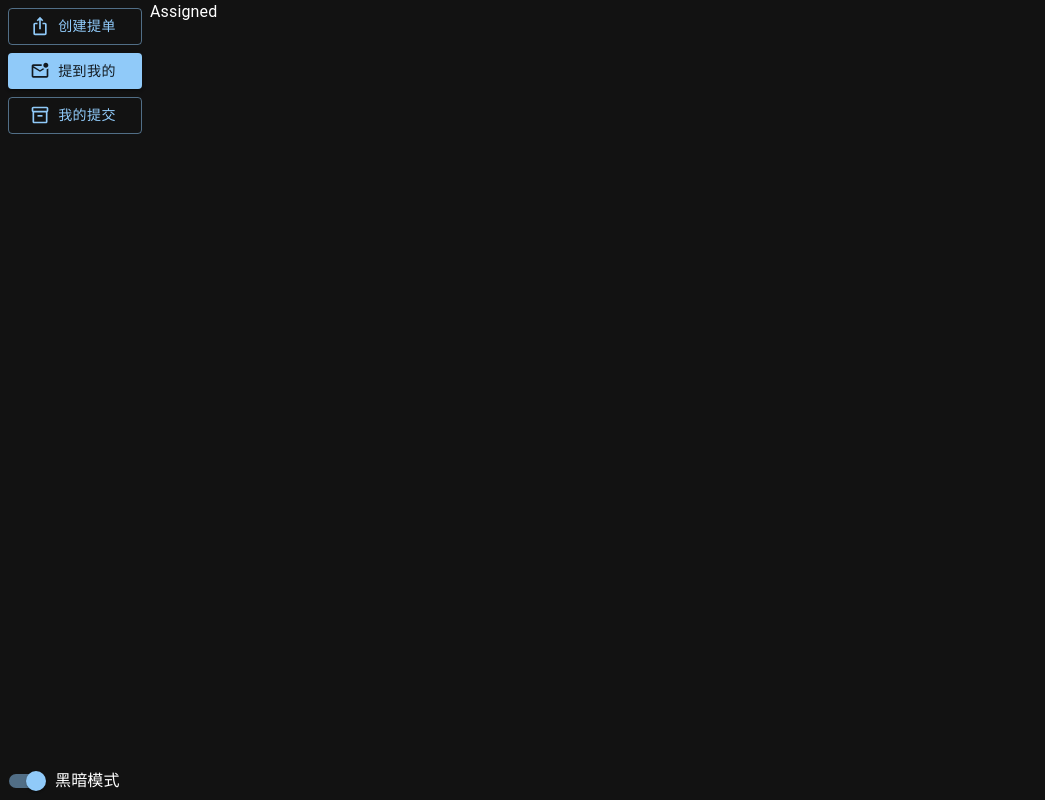
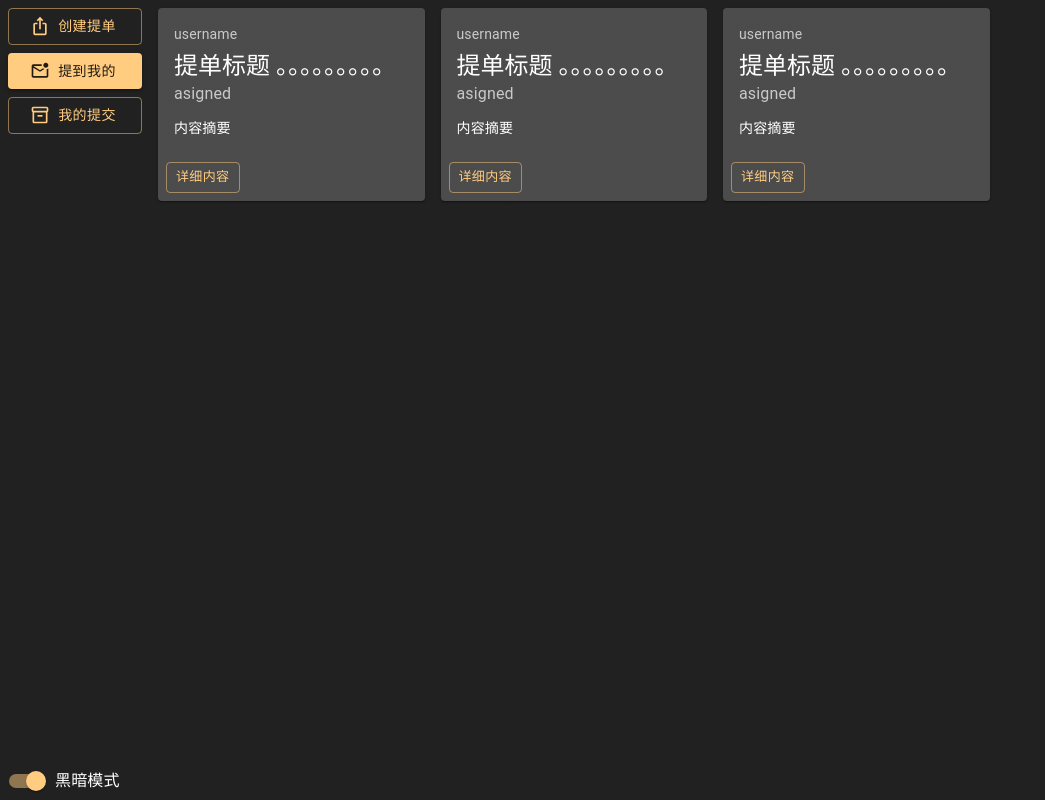
Before and after one commit to Pylogmon/committer-tauri, a React (Vite) app: page /assigned in a window 1280 px wide. Shown: the whole page, without its empty margins (0-1045 px from the left). Built offline with nearby package versions, Linux system fonts and the light colour scheme.

Commit message:
feat: 定义亮暗主题

```diff
--- a/src/App.jsx
+++ b/src/App.jsx
@@ -1,22 +1,21 @@
 import { useState } from 'react';
-import { ThemeProvider, createTheme } from '@mui/material/styles';
+import { ThemeProvider } from '@mui/material/styles';
 import CssBaseline from '@mui/material/CssBaseline';
 import { Grid, Switch, FormControlLabel, Box } from "@mui/material";
+import { appWindow, LogicalSize } from "@tauri-apps/api/window";
 import { useRoutes } from "react-router-dom";
 import SideBar from "./components/SideBar";
 import routes from "./Routes";
-import { appWindow, LogicalSize } from "@tauri-apps/api/window";
+import DarkTheme from './Themes/DarkTheme';
+import LightTheme from './Themes/LightTheme';
 
 export default function App() {
   appWindow.setMinSize(new LogicalSize(600, 500))
   const [mode, setMode] = useState(true)
   const page = useRoutes(routes);
-  const darkTheme = createTheme({
-    palette: { mode: mode ? 'dark' : 'light' }
-  });
 
   return (
-    <ThemeProvider theme={darkTheme}>
+    <ThemeProvider theme={mode ? DarkTheme : LightTheme}>
       <CssBaseline />
       <Grid sx={{ height: '100vh' }} container spacing={0}>
         <Grid item sx={{ width: '150px' }}>
--- /dev/null
+++ b/src/Themes/DarkTheme.jsx
@@ -0,0 +1,15 @@
+import { createTheme } from '@mui/material/styles';
+import { grey, orange } from '@mui/material/colors';
+export default createTheme({
+    palette: {
+        mode: 'dark',
+
+        primary: {
+            main: orange['200'],
+        },
+        background: {
+            default: grey['900'],
+            paper: grey['800']
+        }
+    }
+});
--- /dev/null
+++ b/src/Themes/LightTheme.jsx
@@ -0,0 +1,15 @@
+import { createTheme } from '@mui/material/styles';
+import { orange } from '@mui/material/colors';
+export default createTheme({
+    palette: {
+        mode: 'light',
+
+        primary: {
+            main: orange['500'],
+        },
+        background: {
+            default: orange['50'],
+            paper: orange['100']
+        }
+    }
+})
--- a/src/pages/Assigned/index.jsx
+++ b/src/pages/Assigned/index.jsx
@@ -1,7 +1,21 @@
 import React from 'react'
+import { Grid, Box } from "@mui/material";
+import PreViewCard from '../../components/PreViewCard';
 
 export default function Assigned() {
     return (
-        <div>Assigned</div>
+        <Box sx={{ padding: '8px', overflow: 'auto' }} maxHeight='100vh'>
+            <Grid container spacing={2}>
+                <Grid item xs={12} sm={6} md={4} lg={3} xl={2}>
+                    <PreViewCard />
+                </Grid>
+                <Grid item xs={12} sm={6} md={4} lg={3} xl={2}>
+                    <PreViewCard />
+                </Grid>
+                <Grid item xs={12} sm={6} md={4} lg={3} xl={2}>
+                    <PreViewCard />
+                </Grid>
+            </Grid>
+        </Box>
     )
 }
```
